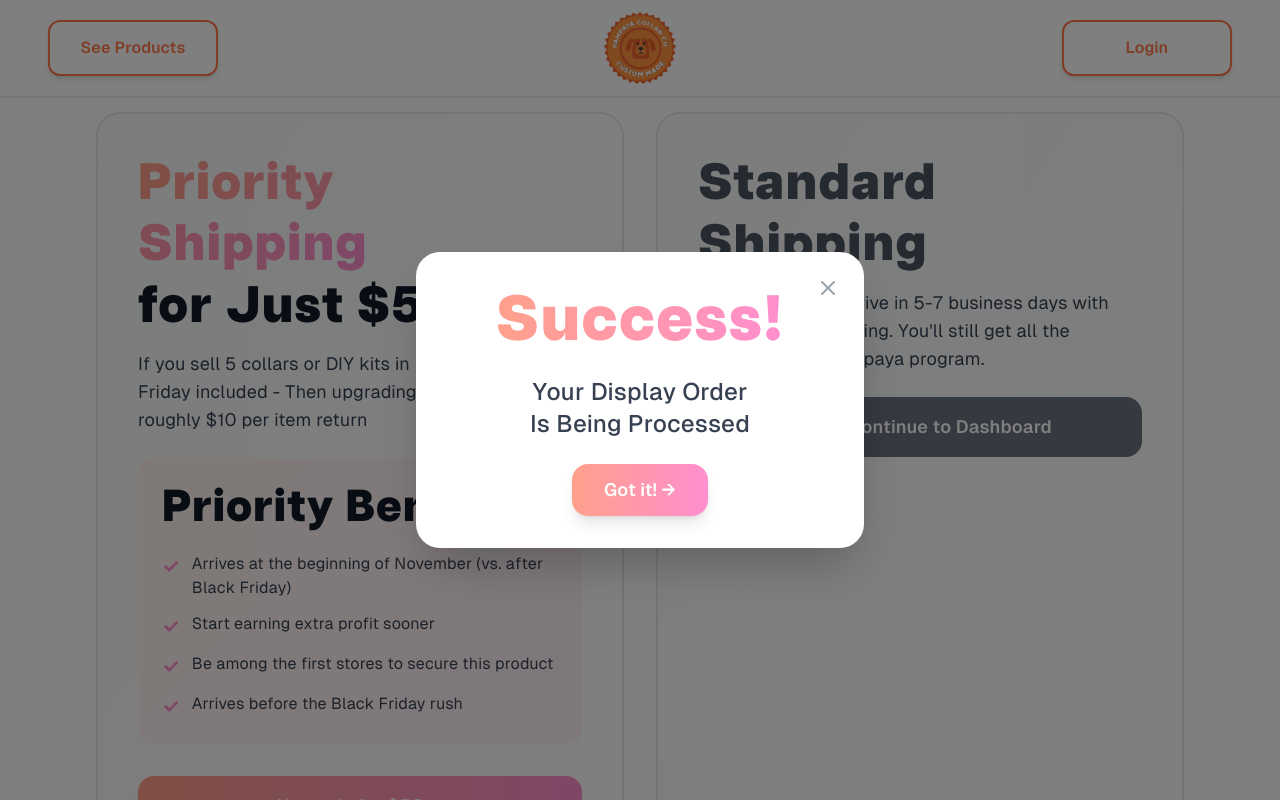
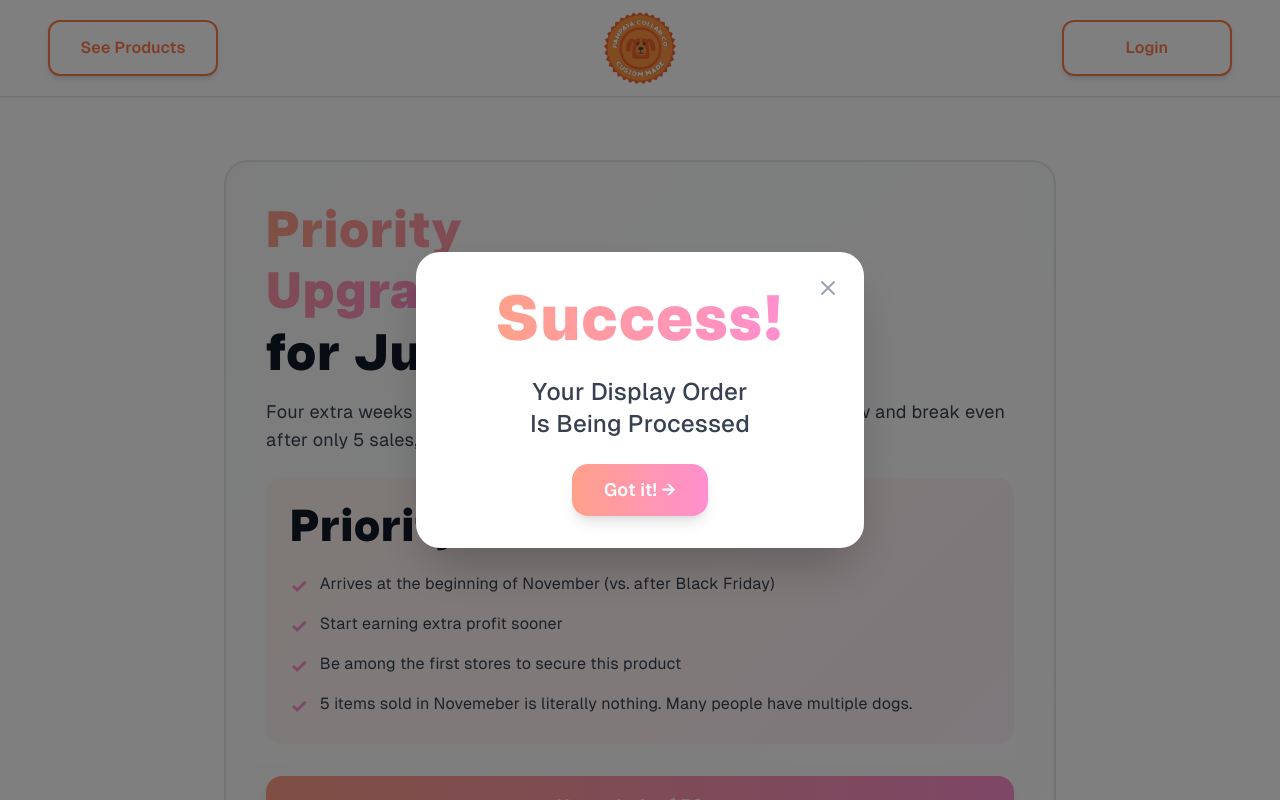
Before and after one commit to pawpayaco/tapify-marketplace, a Next.js app: page /onboard/shopify-connect in a window 1280 px wide. Shown: the top 800 px of the page. Built offline with nearby package versions, Linux system fonts and the light colour scheme; no server answers.

Commit message:
Sync latest UID and Priority Display fixes

```diff
--- a/pages/onboard/shopify-connect.js
+++ b/pages/onboard/shopify-connect.js
@@ -96,9 +96,9 @@ export default function ShopifyConnect() {
         </div>
       )}
 
-      <div className="max-w-6xl mx-auto px-4 sm:px-6 lg:px-8 pb-12 md:pb-16">
-        {/* Two Column Layout */}
-        <div className="grid md:grid-cols-2 gap-6 md:gap-8 mb-12">
+      <div className="max-w-4xl mx-auto px-4 sm:px-6 lg:px-8 pb-12 md:pb-16">
+        {/* Stacked Layout */}
+        <div className="flex flex-col gap-6 md:gap-8 mb-12 md:pt-12">
 
           {/* LEFT COLUMN - Priority Upgrade */}
           <motion.div
@@ -110,12 +110,12 @@ export default function ShopifyConnect() {
             <div className="mb-6">
               <h2 className="text-3xl md:text-4xl font-black text-gray-900 mb-3">
                 <span style={{ background: 'linear-gradient(to right, #FFA08A, #FF8FCF)', WebkitBackgroundClip: 'text', WebkitTextFillColor: 'transparent' }}>
-                  Priority<br />Shipping
+                  Priority<br />Upgrade
                 </span><br />
                 for Just $50
               </h2>
               <p className="text-base md:text-lg text-gray-700 leading-relaxed">
-                If you sell 5 collars or DIY kits in November - Black Friday included - Then upgrading is a no-brainer at roughly $10 per item return
+                Four extra weeks of profit through Black Friday and Q4 — upgrade now and break even after only 5 sales, then it’s pure profit (~$10 per item).
               </p>
             </div>
 
@@ -136,7 +136,7 @@ export default function ShopifyConnect() {
                 </li>
                 <li className="flex items-start gap-3">
                   <span className="font-bold text-xl flex-shrink-0" style={{ color: '#FF8FCF' }}>✓</span>
-                  <span>Arrives before the Black Friday rush</span>
+                  <span>5 items sold in Novemeber is literally nothing. Many people have multiple dogs.</span>
                 </li>
               </ul>
             </div>
@@ -164,8 +164,8 @@ export default function ShopifyConnect() {
                 Standard Shipping
               </h2>
               <p className="text-base md:text-lg text-gray-700 leading-relaxed mb-6">
-                Your display will arrive in 5-7 business days with free standard shipping.
-                You'll still get all the benefits of the Pawpaya program.
+                Your display will arrive during <strong>the 1st week of December.</strong>
+                {' '}You'll still get all the standard benefits of the Pawpaya program.
               </p>
             </div>
 
@@ -200,7 +200,7 @@ export default function ShopifyConnect() {
         >
           <div className="bg-white rounded-2xl p-6 border-2 border-gray-200 inline-block">
             <p className="text-gray-600 text-base md:text-lg mb-2">
-              Either way, you're all set! We'll send tracking info to your email as soon as your display ships.
+              Either way, you're all set! We'll send tracking info to your email as soon as it ships.
             </p>
             <p className="font-black text-gray-900 text-lg md:text-xl">
               Welcome to the Pawpaya network!
```
